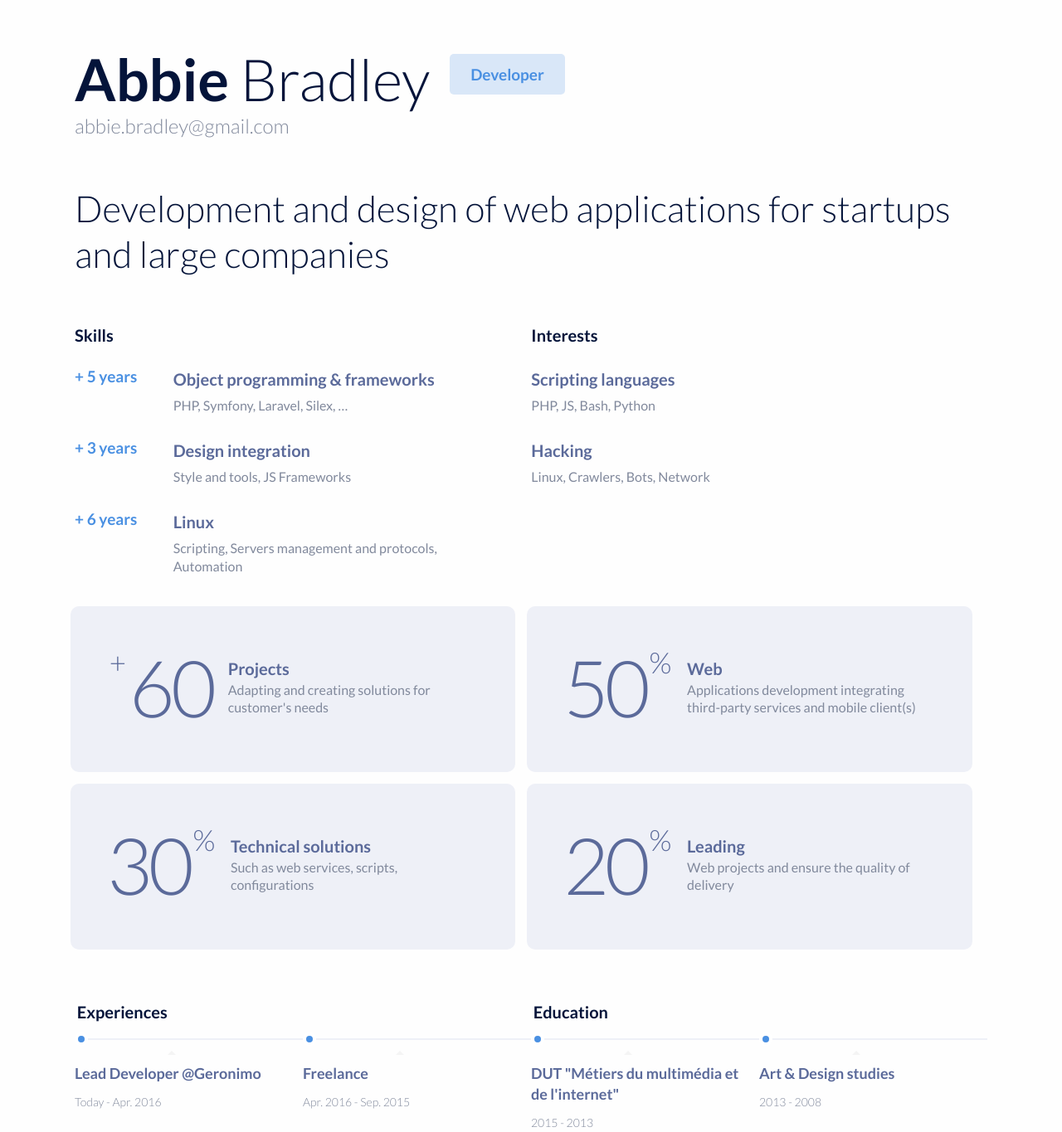
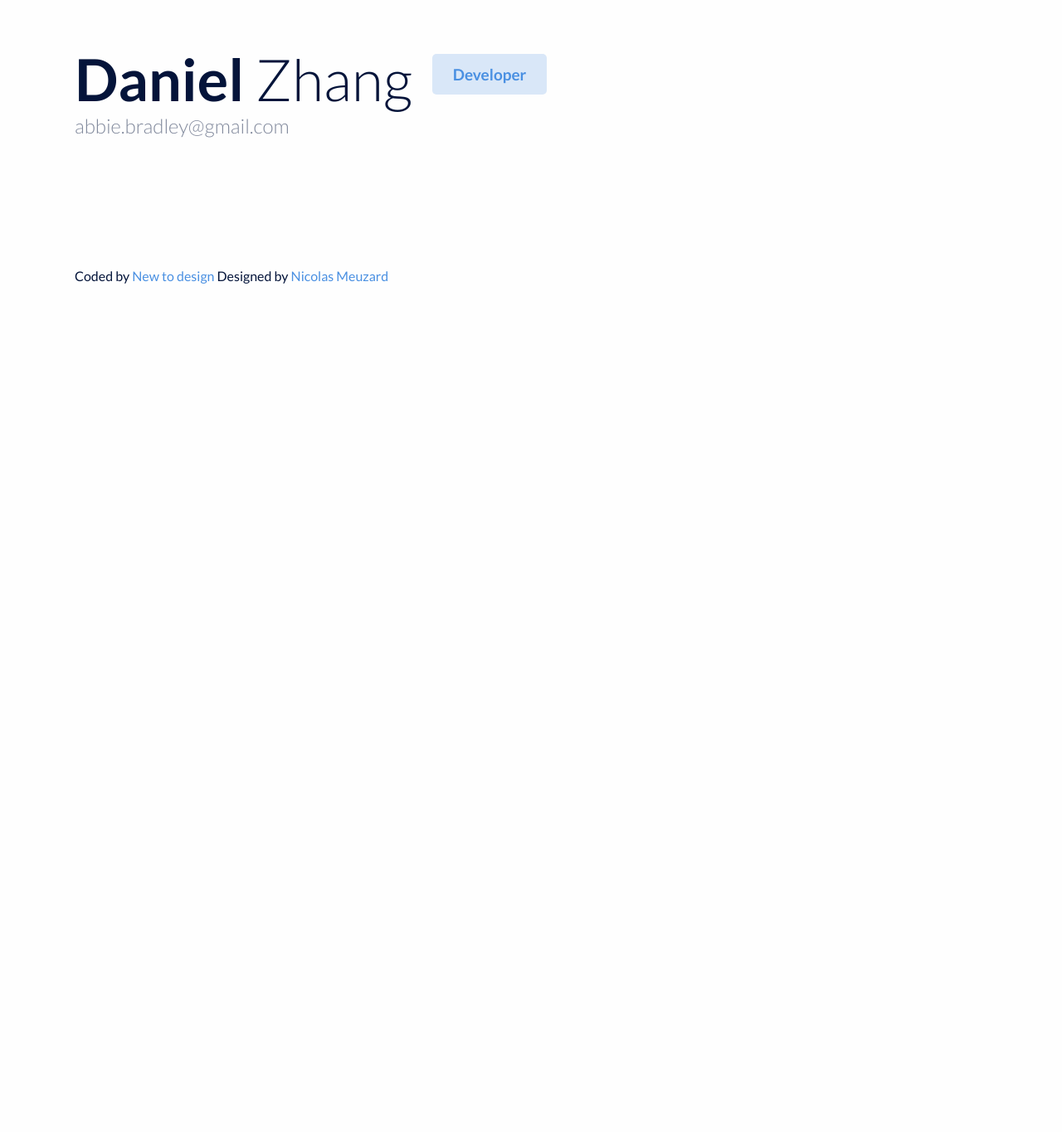
Before and after one commit to shokugeki-soma/shokugeki-soma.github.io, a plain HTML site: page index.html in a window 1280 px wide. Shown: the top 1365 px of the page at 83% size. After the commit the page ends 800 px from the top, so only its background shows below. Drawn offline with Linux system fonts and the light colour scheme.

Commit message:
Update index.html

```diff
--- a/index.html
+++ b/index.html
@@ -9,17 +9,17 @@
 
 	<div class="container">
 		<div class="hero">
-			<h1 class="name"><strong>Abbie</strong> Bradley</h1>
+			<h1 class="name"><strong>Daniel</strong> Zhang</h1>
 			<span class="job-title">Developer</span>
 			<span class="email">abbie.bradley@gmail.com</span>
 
-			<h2 class="lead">Development and design of web applications
-for startups and large companies</h2>
+			<!--<h2 class="lead">Development and design of web applications
+for startups and large companies</h2>-->
 		</div>
 	</div>
 
 <!-- Skills and intrest section -->
-	<div class="container">
+<!--	<div class="container">
 
 		<div class="sections">
 			<h2 class="section-title">Skills</h2>
@@ -68,10 +68,10 @@ for startups and large companies</h2>
 				</div>
 		</div>
 	</div>
-
+-->
 	<!-- Achievements -->
 
-	<div class="container cards">
+	<!--<div class="container cards">
 
 		<div class="card">
 			<div class="skill-level">
@@ -125,10 +125,10 @@ for startups and large companies</h2>
 		</div>
 
 	</div>
-
+-->
 	<!-- Timeeline -->
 
-	<div class="container">
+<!--	<div class="container">
 		<ol class="timeline">
 		  <li>
 		    <p class="line">Experiences</p>
@@ -167,7 +167,7 @@ for startups and large companies</h2>
 
 	</div>
 
-
+-->
 	<br><br>
 
 
```
